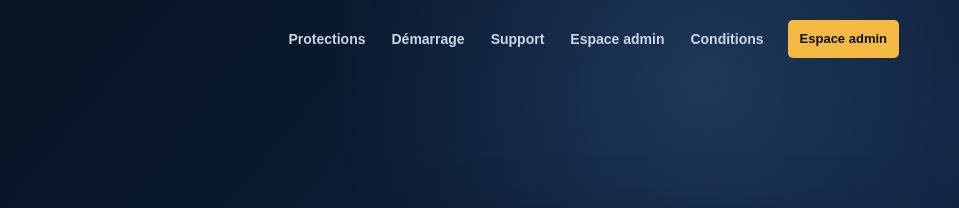
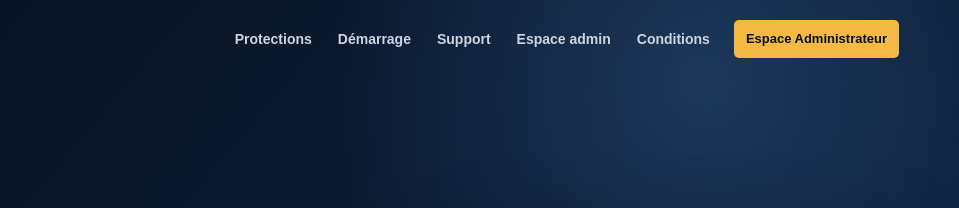
Before and after one commit to Mathieuxit1/site-term-discord, a website: page index.html in a window 1280 px wide. Shown: the top 208 px of the page, 321-1280 px from the left. Drawn offline with Linux system fonts and the light colour scheme; no server answers.

Commit message:
Annonce de test

```diff
--- a/index.html
+++ b/index.html
@@ -28,7 +28,7 @@
             <a href="/panel">Espace admin</a>
             <a href="/conditions">Conditions</a>
           </nav>
-          <a class="nav-action" href="/panel">Espace admin</a>
+          <a class="nav-action" href="/panel">Espace Administrateur</a>
         </div>
       </header>
 
```
